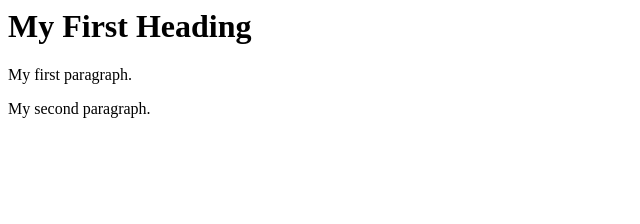
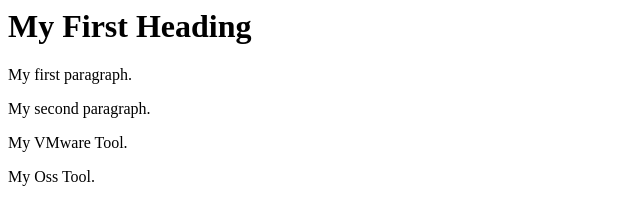
Before and after one commit to ramrk22/TestGet, a plain HTML site: page index.html in a window 1280 px wide. Shown: the whole page, without its empty margins (0-640 px from the left). Drawn offline with Linux system fonts and the light colour scheme.

Commit message:
Test updated

```diff
--- a/index.html
+++ b/index.html
@@ -5,6 +5,8 @@
 
 <p>My first paragraph.</p>
 <p>My second paragraph.</p>
+<p>My VMware Tool.</p>
+<p>My Oss Tool.</p>
 
 </body>
 </html>
```
